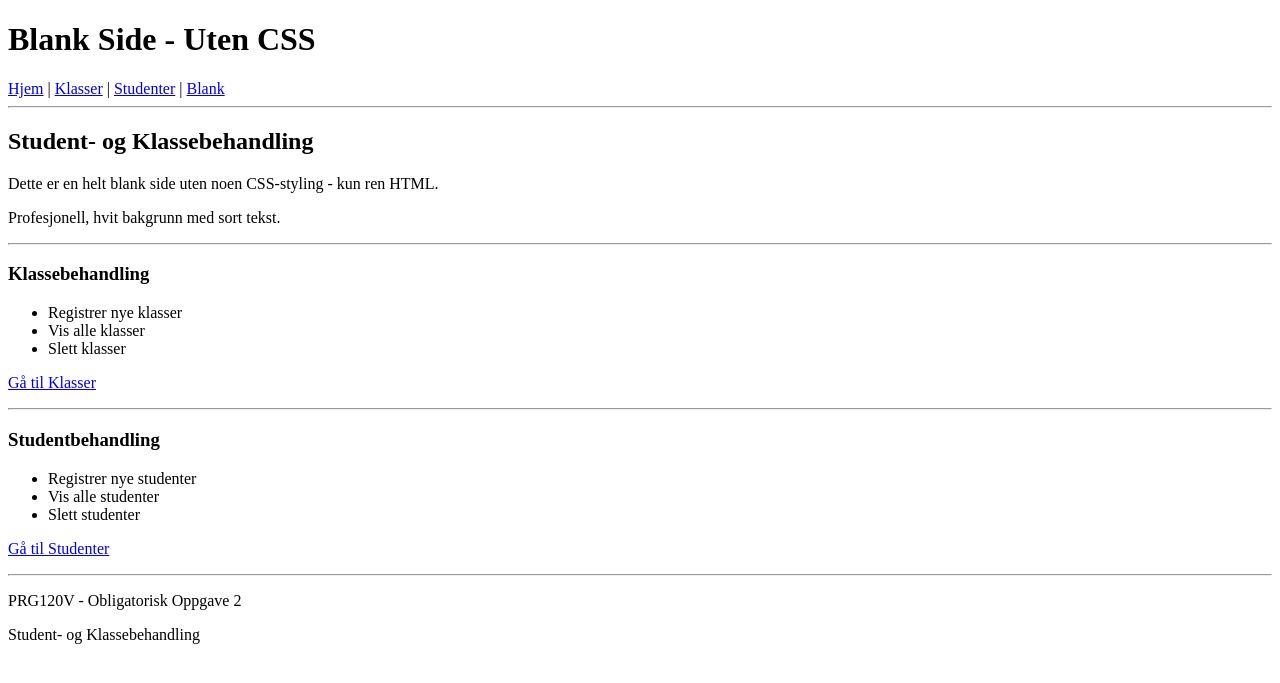
After one commit to Snakkaz/PRG120V, a PHP site: page /plain.php in a window 1280 px wide. The commit adds this page. Shown: the top 683 px of the page. Run offline with PHP 8.4, Linux system fonts and the light colour scheme.

Commit message:
Fix: Korrekt validering iht oppgavetekst + legg til blank side
FIKSET:
- CHAR(5) og CHAR(7) = MAKS 5/7 tegn, ikke nøyaktig
- Klassekode: Maks 5 tegn (IT1, IT2, IT3)
- Brukernavn: Maks 7 tegn (gb, mrj, tb)
- Testdata matcher oppgaveteksten eksakt
- Fjernet feil pattern/minlength validering

NYTT:
- plain.php: Helt blank side uten CSS styling
- Lagt til 'Blank' i navigasjonsmeny på alle sider

Eksempler fra oppgaven:
- Klasser: IT1, IT2, IT3 (3 tegn)
- Brukere: gb, mrj, tb (2-3 tegn)

```diff
--- a/index.php
+++ b/index.php
@@ -40,6 +40,7 @@ closeDbConnection($conn);
             <a href="index.php" class="nav-link active">🏠 Hjem</a>
             <a href="klasse.php" class="nav-link">📖 Klasser</a>
             <a href="student.php" class="nav-link">👨‍🎓 Studenter</a>
+            <a href="plain.php" class="nav-link">📄 Blank</a>
         </nav>
 
         <main>
--- /dev/null
+++ b/plain.php
@@ -0,0 +1,51 @@
+<!DOCTYPE html>
+<html lang="no">
+<head>
+    <meta charset="UTF-8">
+    <meta name="viewport" content="width=device-width, initial-scale=1.0">
+    <title>Blank side - PRG120V</title>
+</head>
+<body>
+    <h1>Blank Side - Uten CSS</h1>
+
+    <nav>
+        <a href="index.php">Hjem</a> |
+        <a href="klasse.php">Klasser</a> |
+        <a href="student.php">Studenter</a> |
+        <a href="plain.php">Blank</a>
+    </nav>
+
+    <hr>
+
+    <h2>Student- og Klassebehandling</h2>
+    <p>Dette er en helt blank side uten noen CSS-styling - kun ren HTML.</p>
+    <p>Profesjonell, hvit bakgrunn med sort tekst.</p>
+
+    <hr>
+
+    <h3>Klassebehandling</h3>
+    <ul>
+        <li>Registrer nye klasser</li>
+        <li>Vis alle klasser</li>
+        <li>Slett klasser</li>
+    </ul>
+    <p><a href="klasse.php">Gå til Klasser</a></p>
+
+    <hr>
+
+    <h3>Studentbehandling</h3>
+    <ul>
+        <li>Registrer nye studenter</li>
+        <li>Vis alle studenter</li>
+        <li>Slett studenter</li>
+    </ul>
+    <p><a href="student.php">Gå til Studenter</a></p>
+
+    <hr>
+
+    <footer>
+        <p>PRG120V - Obligatorisk Oppgave 2</p>
+        <p>Student- og Klassebehandling</p>
+    </footer>
+</body>
+</html>
```
Also changed, not shown: database_setup.sql (+8 -10 lines), klasse.php (+13 -11 lines), student.php (+9 -9 lines).
